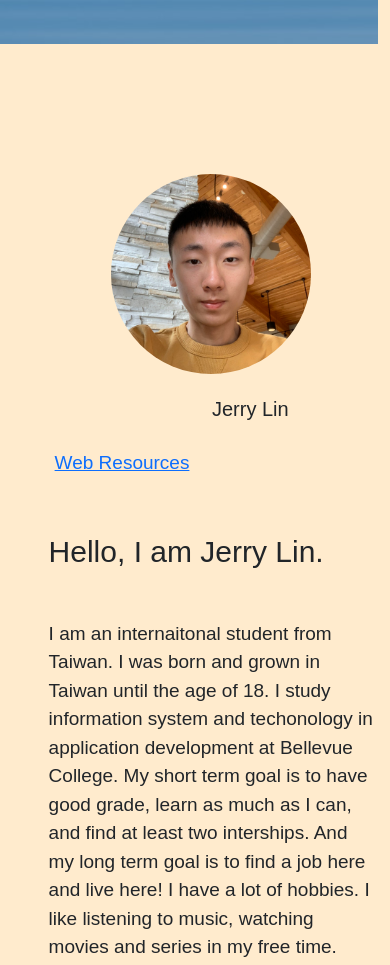
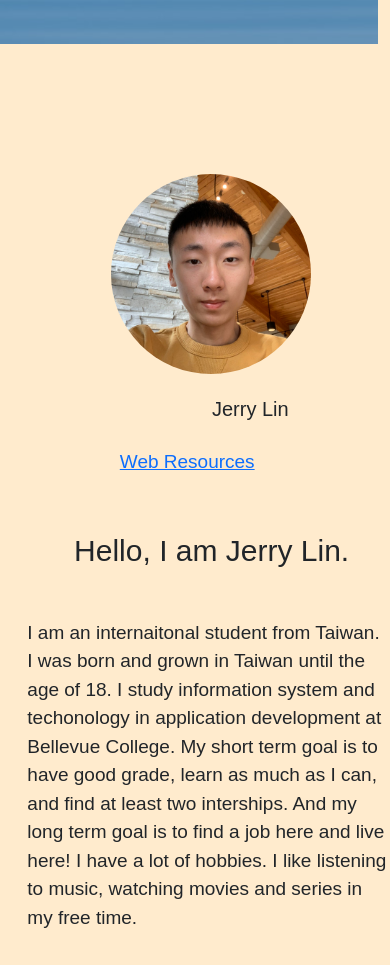
Before and after one commit to jerrylin1213/WebRoot, a plain HTML site: page index.html in a window 390 px wide. Shown: the part 800-1765 px from the top of the page. Drawn offline with nearby package versions, Linux system fonts and the light colour scheme.

Commit message:
fix responsive design

```diff
--- a/css/style.css
+++ b/css/style.css
@@ -43,7 +43,6 @@ header {
 
 .name {
   position: absolute;
-
   margin-top: 40vh;
   text-align: center;
   z-index: 1;
@@ -66,9 +65,25 @@ header {
   transition: 0.4s;
 }
 
-#intro figure {
-  margin-bottom: 25px;
+#intro .col-md-3 {
+  position: relative;
 }
+
+#intro .col-md-3 figure {
+  position: absolute;
+  top: 0;
+}
+
+#intro .col-md-3 p {
+  text-align: center;
+  margin-right: 1vw;
+}
+
+#intro .col-md-7 {
+  align-content: center;
+  margin-left: 5vw;
+}
+
 figcaption {
   margin-top: 20px;
   margin-left: 58px;
@@ -94,9 +109,6 @@ footer p:hover {
   text-shadow: 0px 0px 1px black;
 }
 
-#intro a {
-  margin-left: 6px;
-}
 footer .container {
   margin-top: 50px;
   font-size: 20px;
@@ -109,7 +121,26 @@ footer .container {
   figcaption {
     margin-left: 200px;
   }
-  /* .video {
-    display: none;
+  #intro .col-md-3 figure {
+    position: static;
+    top: 0;
+  }
+  #intro p {
+    font-size: 19px;
+    margin-left: -3vw;
+  }
+  #intro .col-md-7.lead {
+    text-align: center;
+    margin-left: 0;
+  }
+  #intro .col-md-7 {
+    /* margin: 0; */
+    padding-left: 5vw;
+    padding-right: 5vw;
+  }
+}
+@media only screen and (max-width: 992px) {
+  /* #intro figure {
+    position: right center;
   } */
 }
--- a/index.html
+++ b/index.html
@@ -44,8 +44,9 @@
             <figure>
               <img src="img/JerryLin.jpg" alt="Photo of Jerry" />
               <figcaption>Jerry Lin</figcaption>
+              <br />
+              <p><a href="html/template.html">Web Resources</a></p>
             </figure>
-            <p><a href="html/template.html">Web Resources</a></p>
           </div>
           <div class="col-md-7 text-left">
             <h1 class="lead">Hello, I am Jerry Lin.</h1>
```
